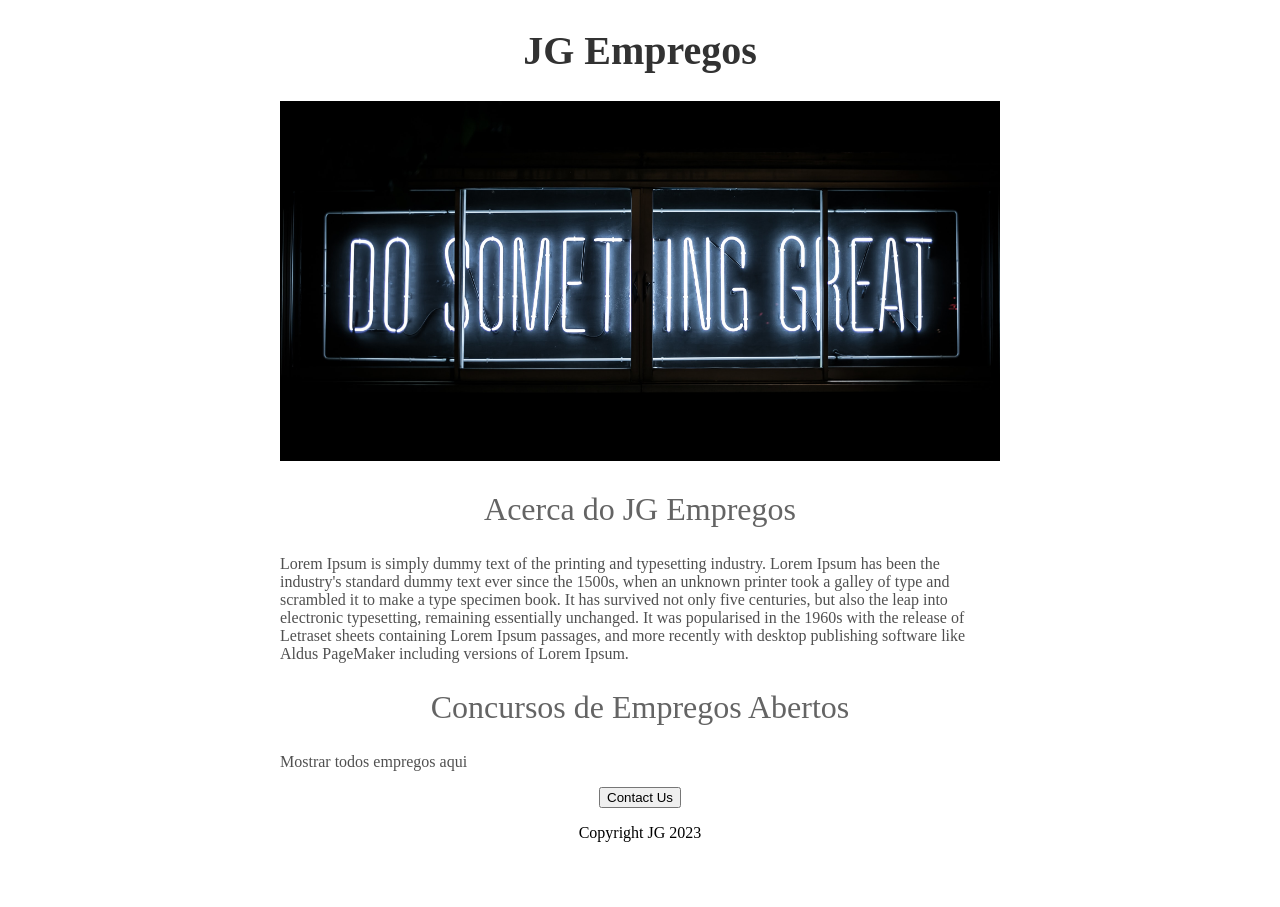
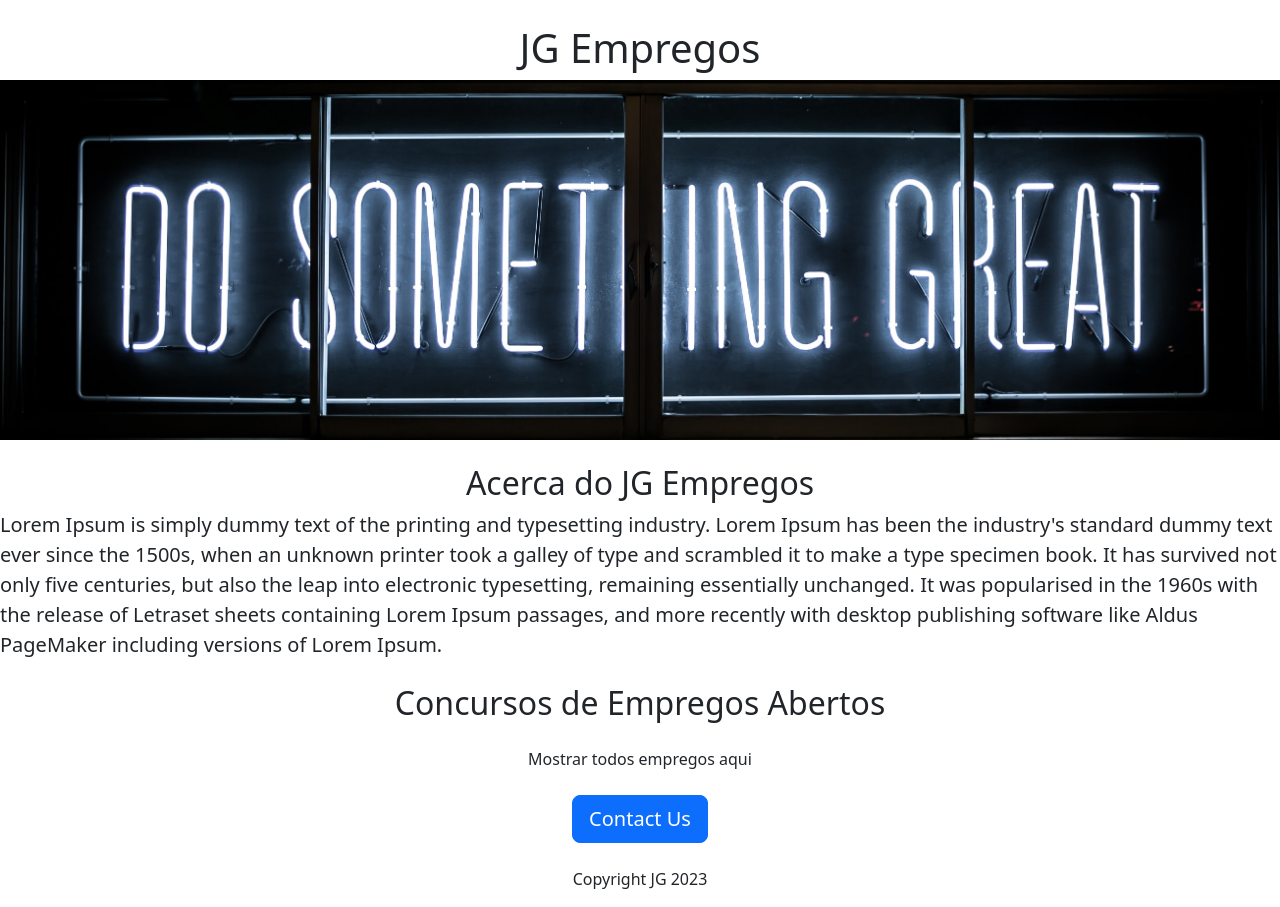
Before and after one commit to jgemo/justino-gemo-website-v2, a Flask app: page / in a window 1280 px wide. Before the commit the page ends 842 px from the top, so only its background shows below. Run offline with Flask 2, Linux system fonts and the light colour scheme.

Commit message:
Boostrap Applied

```diff
--- a/templates/home.html
+++ b/templates/home.html
@@ -2,51 +2,28 @@
 <html>
   <head>
     <title>JG Empregos</title>
+     <meta charset="utf-8">
+    <meta name="viewport" content="width=device-width, initial-scale=1">
+    <link href="https://cdn.jsdelivr.net/npm/bootstrap@5.3.0-alpha1/dist/css/bootstrap.min.css" rel="stylesheet" integrity="sha384-GLhlTQ8iRABdZLl6O3oVMWSktQOp6b7In1Zl3/Jr59b6EGGoI1aFkw7cmDA6j6gD" crossorigin="anonymous">
     <style>
-      h1{
-        font-size: 40px;
-        font-family: Poppins;
-        color: rgb(50,50,50);
-        text-align: center;
-        font-weigh: normal;
-      }
-
       #banner{
-        width:100%;
-        height:360px;
+        width: 100%;
+        height: 360px;
         object-fit:cover;
-      }
-
-      h2{
-        font-family: Poppins;
-        font-size: 32px;
-        color: rgb(100,100,100);
-        text-align: center;
-        font-weight: normal;
-      }
-
-      .bodytext {
-        font-family: poppins;
-        color: rgb(80,80,80)
-      }
-
-      #container{
-        max-width: 720px;
-        margin: 0 auto 0 auto
       }
     </style>
   </head>
-  <body>
+   <body>
       <div id="container">
-      <h1>JG Empregos</h1>
-    <img id="banner" src="https://justino-gemo-website-1.jgemo.repl.co/static/banner.jpeg" height="320">
-    <h2>Acerca do JG Empregos</h2>
-    <p class="bodytext">Lorem Ipsum is simply dummy text of the printing and typesetting industry. Lorem Ipsum has been the industry's standard dummy text ever since the 1500s, when an unknown printer took a galley of type and scrambled it to make a type specimen book. It has survived not only five centuries, but also the leap into electronic typesetting, remaining essentially unchanged. It was popularised in the 1960s with the release of Letraset sheets containing Lorem Ipsum passages, and more recently with desktop publishing software like Aldus PageMaker including versions of Lorem Ipsum.</p>
-    <h2>Concursos de Empregos Abertos</h2>
-    <p class="bodytext">Mostrar todos empregos aqui</p>
-        <div style="text-align:center;">
-          <button>Contact Us</button>
-          <p>Copyright JG 2023</p>
+      <h1 class="text-center mt-2 mt-4">JG Empregos</h1>
+    <img class="img-fluid" id="banner" src="https://justino-gemo-website-1.jgemo.repl.co/static/banner.jpeg" height="320">
+    <h2 class="text-center mt-2 mt-4">Acerca do JG Empregos</h2>
+    <p class="lead">Lorem Ipsum is simply dummy text of the printing and typesetting industry. Lorem Ipsum has been the industry's standard dummy text ever since the 1500s, when an unknown printer took a galley of type and scrambled it to make a type specimen book. It has survived not only five centuries, but also the leap into electronic typesetting, remaining essentially unchanged. It was popularised in the 1960s with the release of Letraset sheets containing Lorem Ipsum passages, and more recently with desktop publishing software like Aldus PageMaker including versions of Lorem Ipsum.</p>
+    <h2 class="text-center mt-2 mt-4">Concursos de Empregos Abertos</h2>
+    <p class="text-center mt-4">Mostrar todos empregos aqui</p>
+        <div class="text-center mt-4">
+          <button class="btn btn-primary btn-lg">Contact Us</button>
+          <p class="mt-4">Copyright JG 2023</p>
         </div>
     </div>
   </body>
```
